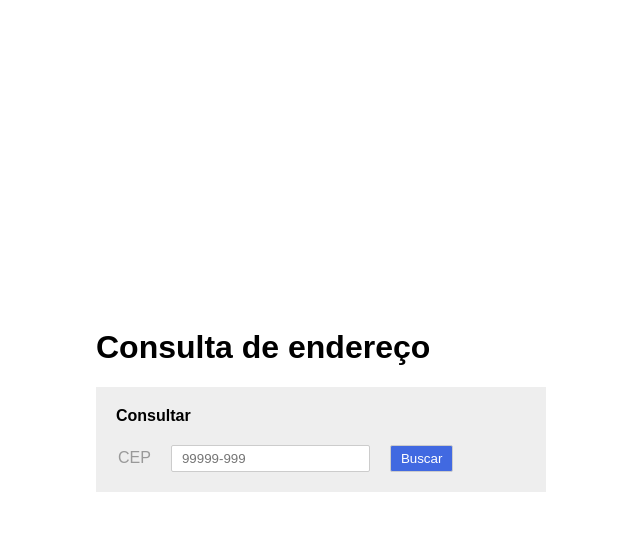
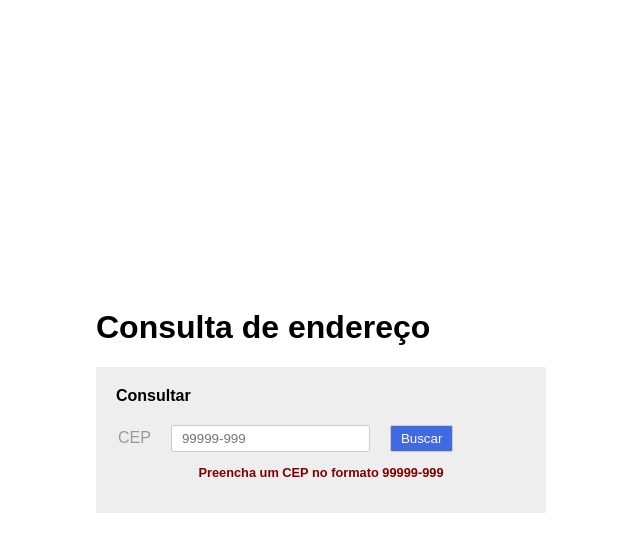
Before and after one commit to phillfelix/consulta-cep, a React (Create React App) app: page / in a window 1280 px wide. Both pictures are taken after typing "Sample" into the empty fields and a click on the input "Buscar". Shown: the top 552 px of the page, without its empty margins (319-959 px from the left). Built offline with nearby package versions, Linux system fonts and the light colour scheme.

Commit message:
Adiciona validação do CEP

```diff
--- a/src/components/CepForm.css
+++ b/src/components/CepForm.css
@@ -29,3 +29,10 @@ input[name=cep], .form-btn {
   background: royalblue;
   color: #fff;
 }
+
+.error {
+  font-size: 0.8em;
+  font-weight: bold;
+  color: maroon;
+  text-align: center;
+}
--- a/src/components/CepForm.js
+++ b/src/components/CepForm.js
@@ -6,28 +6,32 @@ class CepForm extends Component {
   constructor(props) {
     super(props);
     this.state = {
-      cep: ''
+      cep: '',
+      error: null
     };
+    this.cepInput = React.createRef();
 
     this.handleChange = this.handleChange.bind(this);
     this.handleSubmit = this.handleSubmit.bind(this);
+    this.validateCep = this.validateCep.bind(this);
     window.handleCepRequest = this.handleCepRequest.bind(this);
   }
 
   handleChange(event) {
     this.setState({
-      cep: event.target.value
+      cep: event.target.value,
+      error: this.state.error
     });
   }
 
   handleSubmit(event) {
     event.preventDefault();
-
     if(this.isValidCep()) {
       const jsonp = `https://viacep.com.br/ws/${this.state.cep.replace('-', '')}/json/?callback=handleCepRequest`;
       const script = document.createElement('script');
       script.src = jsonp;
       document.getElementsByTagName('head')[0].appendChild(script);
+      this.cepInput.blur();
     }
   }
 
@@ -40,7 +44,18 @@ class CepForm extends Component {
     return rx.test(this.state.cep);
   }
 
+  validateCep() {
+    this.setState({
+      cep: this.state.cep,
+      error: !this.isValidCep()
+    });
+  }
+
   render() {
+    let showError;
+    if(this.state.error) {
+      showError = <p className="error">Preencha um CEP no formato 99999-999</p>
+    }
     return (
       <form className="cep-form" onSubmit={this.handleSubmit}>
         <h3>Consultar</h3>
@@ -52,9 +67,12 @@ class CepForm extends Component {
             placeholder="99999-999"
             value={this.state.value}
             onChange={this.handleChange}
+            onBlur={this.validateCep}
+            inputRef={(r) => this.cepInput = r}
           />
           <input type="submit" className="form-btn" value="Buscar" />
         </fieldset>
+        {showError}
       </form>
     );
   }
```
